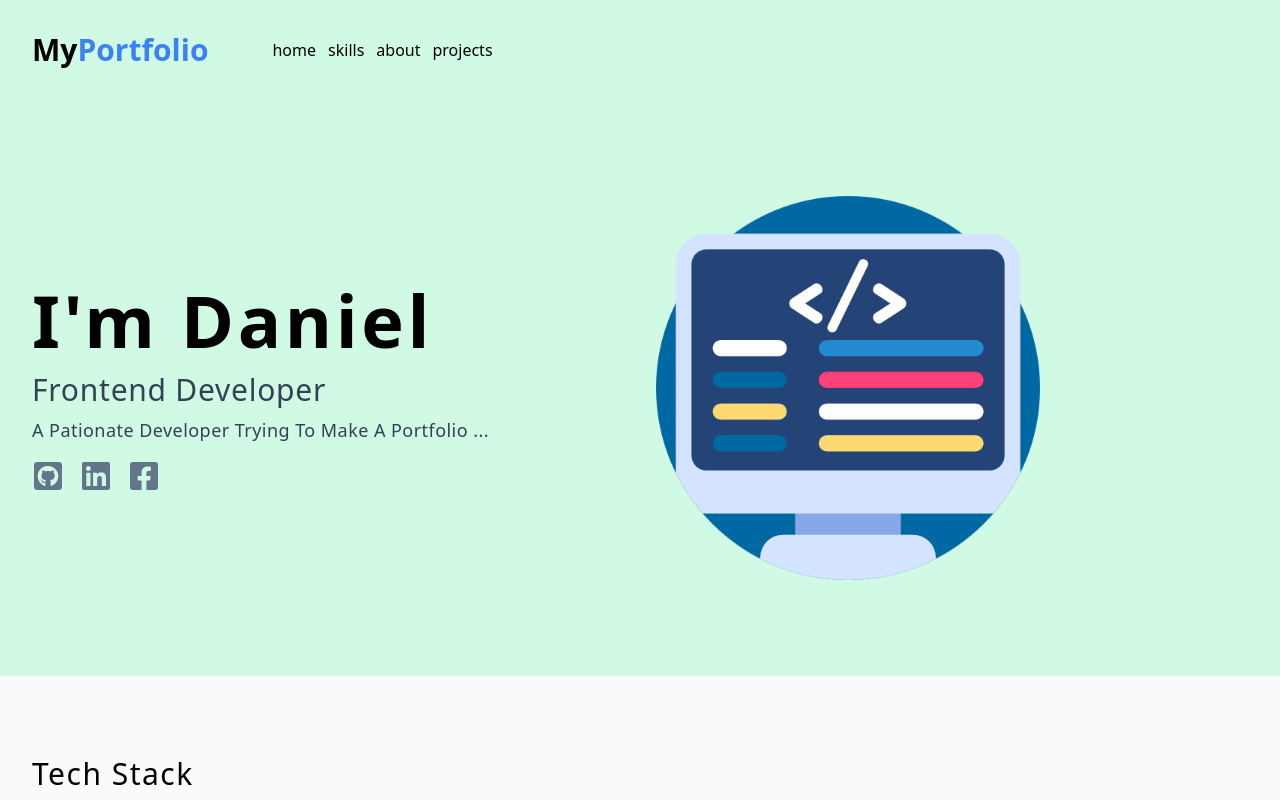
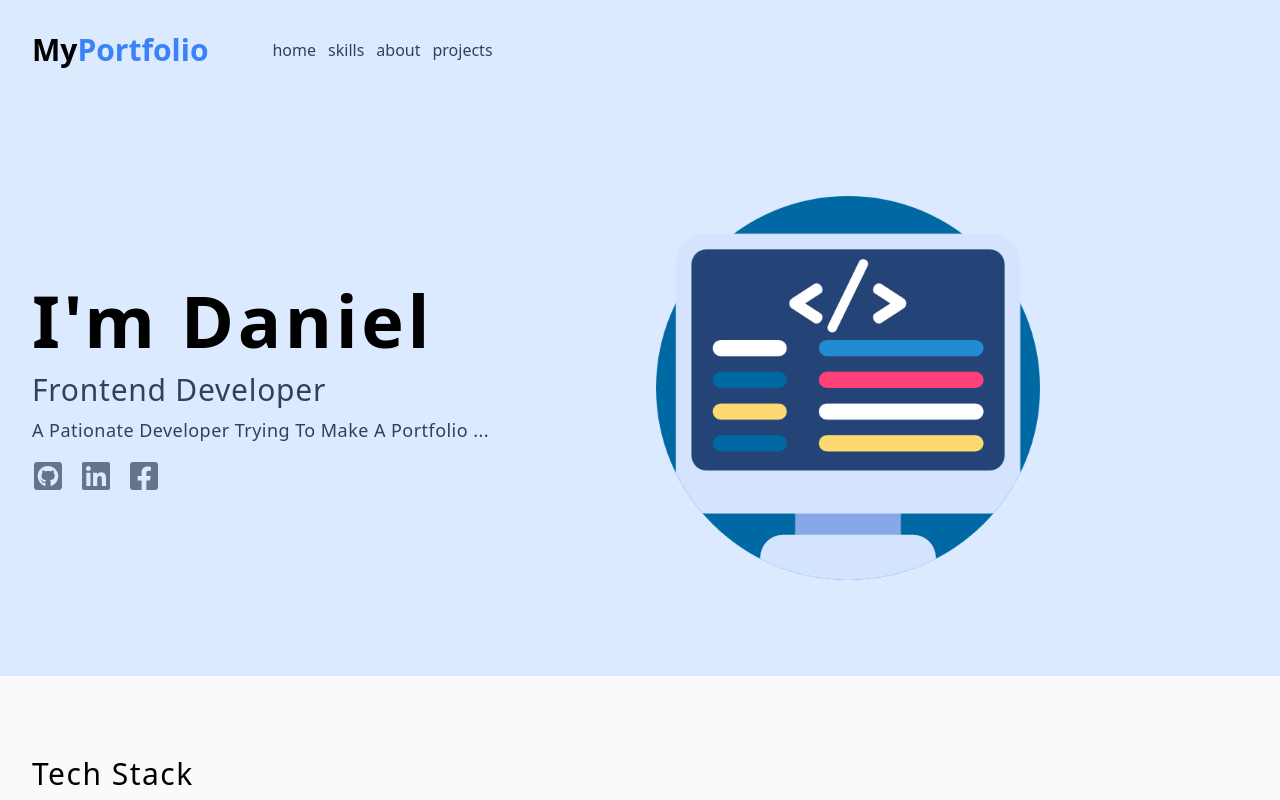
Before and after one commit to DanielYehezkely/portfolio, a React (Vite) app: page / in a window 1280 px wide. Shown: the top 800 px of the page. Built offline with nearby package versions, Linux system fonts and the light colour scheme.

Commit message:
Changed Tw visuals and structures

```diff
--- a/src/components/Intro/Intro.tsx
+++ b/src/components/Intro/Intro.tsx
@@ -3,7 +3,7 @@ import SelfIntro from "./SelfIntro";
 const Intro: React.FC = () => {
 
   return (
-    <div className="bg-emerald-100 py-24">
+    <div className="bg-blue-100 py-24">
       <div className="align-element grid md:grid-cols-2 items-center gap-8">
         <SelfIntro/>
         <article className='hidden md:block'>
--- a/src/components/NavBar/NavBar.tsx
+++ b/src/components/NavBar/NavBar.tsx
@@ -6,7 +6,7 @@ import { useRenderLinks } from './NavBarLib';
 const NavBar: React.FC = () => {
 
   return (
-    <nav className="bg-emerald-100">
+    <nav className="bg-blue-100">
       <div className="align-element py-4 flex flex-col sm:flex-row sm:gap-x-16 sm:items-center sm:py-8">
         <h2 className="text-3xl font-bold">
           My<span className="text-blue-500">Portfolio</span>
--- a/src/components/NavBar/NavBarLib.tsx
+++ b/src/components/NavBar/NavBarLib.tsx
@@ -5,7 +5,7 @@ export const useRenderLinks = (links: Link[]): JSX.Element[] => {
     <a
       key={link.id}
       href={link.href}
-      className="nav-link"
+      className="nav-link text-slate-700 transition-colors duration-200 hover:text-blue-600"
       onClick={(e) => {
         e.preventDefault();
         const target = document.querySelector(link.href);
```
Also changed, not shown: 1 other file (tests, documents, lock files or other folders).
